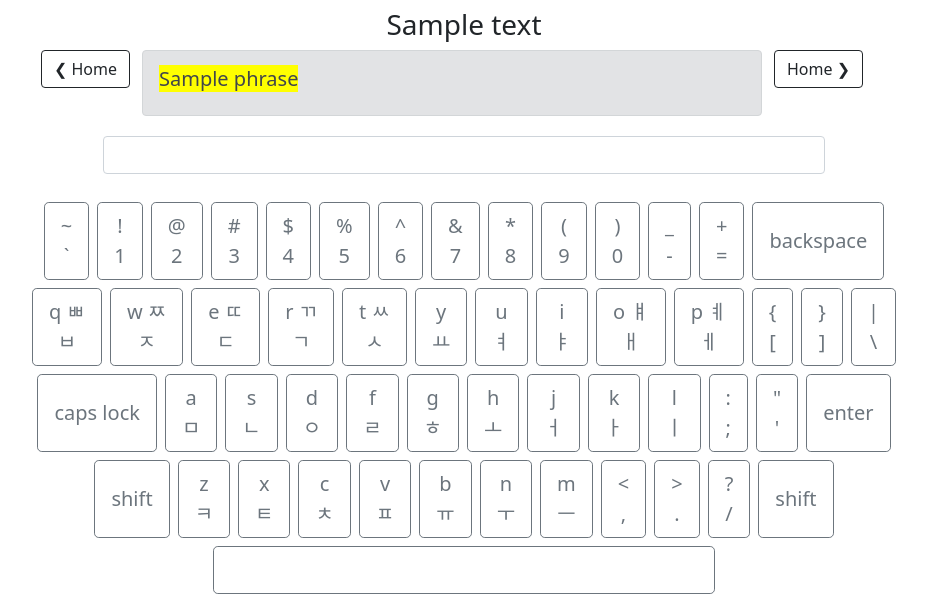
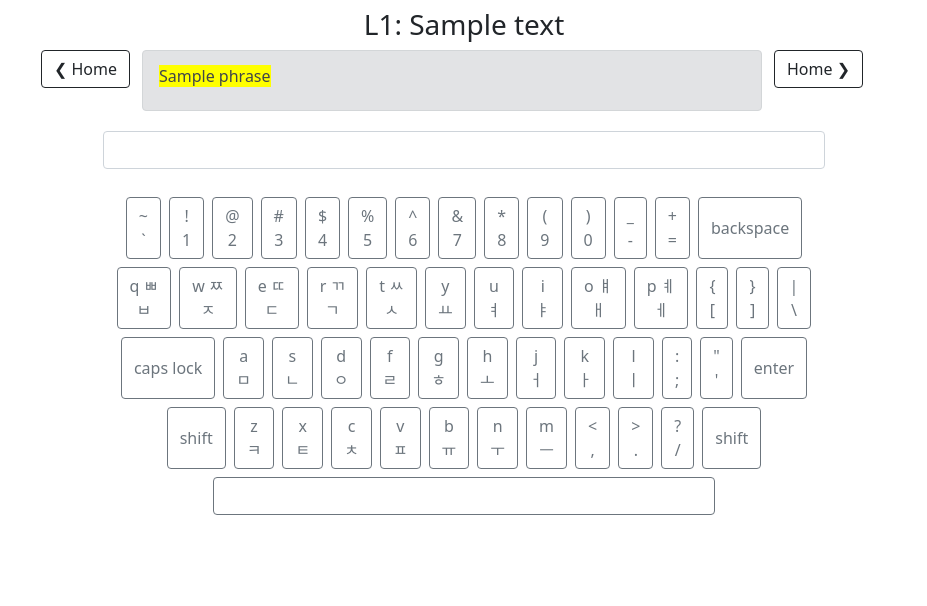
Before and after one commit to kli19/Korean-Typing-Practice, a Flask app: template templates/practice.html in a window 1280 px wide. Shown: the part 56-662 px from the top of the page, without its empty margins (176-1103 px from the left). Run offline with Flask 2, Linux system fonts and the light colour scheme; the template is opened without the code that fills it: most values are stand-ins (such as "Sample title", 1, 10 or a date in 2020); parts of the project's set-up code (start-up, migrations or seed data) failed here and were passed over; some libraries are stand-ins or nearby versions.

Commit message:
font size

```diff
--- a/app.py
+++ b/app.py
@@ -43,6 +43,6 @@ def practice(lesson_num):
             prev = "/practice/" + str(lesson-1) + "." + "2"
             next = "/practice/" + str(lesson) + "." + "2"
     text = db.get_text(lesson, sublesson)
-    html = render_template('practice.html', text=text, prev=prev, next=next)
+    html = render_template('practice.html', lesson_num=lesson_num, text=text, prev=prev, next=next)
     response = make_response(html)
     return response
--- a/templates/base.html
+++ b/templates/base.html
@@ -39,12 +39,12 @@
       <div class="modal-dialog modal-lg">
         <div class="modal-content">
           <div class="modal-header">
-            <h5 class="modal-title" id="intro">Modal title</h5>
+            <h5 class="modal-title" id="intro">Before You Start Typing...</h5>
             <button type="button" class="btn-close" data-bs-dismiss="modal" aria-label="Close"></button>
           </div>
           <div class="modal-body">
             <div class=" mx-auto text-center">
-              <div class="row"> <h5 class="text-center"> Make sure your input source is the 2-set Korean keyboard before you start typing! </h1> </div>
+              <div class="row"> <h5 class="text-center"> Make sure your input source is the 2-set Korean keyboard! </h1> </div>
               <div class="row">
                 <div class="col">
                   <a href="https://support.apple.com/en-mn/guide/korean-input-method/welcome/mac" class="alert-link" target="_blank">macOS</a>
--- a/templates/practice.html
+++ b/templates/practice.html
@@ -20,7 +20,7 @@
 <div class="container-fluid p-1">
   <div class="row p-1 mx">
     <div class="row mx-auto">
-      <div class="col-8 mx-auto"> <h3 class="text-center"> {{text["title_kor"]}} </h3> </div>
+      <div class="col-8 mx-auto"> <h3 class="text-center"> L{{lesson_num}}: {{text["title_kor"]}} </h3> </div>
     </div>
     <div class="row">
     <div class="col-3">
@@ -33,7 +33,7 @@
     <div class="col-6 mx-auto alert alert-secondary">
         {% set count = namespace(value=0) %}
         {% for line in text["text"] %}
-         <p class="h5">
+         <p class="h6">
           {% for phrase in line %}
           {% if count.value == 0 %}
           <span id="{{count.value}}" style="background-color:#FFFF00">{{phrase}}</span>
@@ -67,76 +67,76 @@
   <div id="keyboard">
     <div class="row p-1">
       <div class="d-grid gap-2 d-md-flex justify-content-md-center">
-        <button type="button" class="btn btn-outline-secondary btn-lg" id="Backquote"> ~ <br> ` </button>
-        <button type="button" class="btn btn-outline-secondary btn-lg" id="Digit1"> ! <br> 1 </button>
-        <button type="button" class="btn btn-outline-secondary btn-lg" id="Digit2"> @ <br> 2 </button>
-        <button type="button" class="btn btn-outline-secondary btn-lg" id="Digit3"> # <br> 3 </button>
-        <button type="button" class="btn btn-outline-secondary btn-lg" id="Digit4"> $ <br> 4 </button>
-        <button type="button" class="btn btn-outline-secondary btn-lg" id="Digit5"> % <br> 5 </button>
-        <button type="button" class="btn btn-outline-secondary btn-lg" id="Digit6"> ^ <br> 6 </button>
-        <button type="button" class="btn btn-outline-secondary btn-lg" id="Digit7"> & <br> 7 </button>
-        <button type="button" class="btn btn-outline-secondary btn-lg" id="Digit8"> * <br> 8 </button>
-        <button type="button" class="btn btn-outline-secondary btn-lg" id="Digit9"> ( <br> 9 </button>
-        <button type="button" class="btn btn-outline-secondary btn-lg" id="Digit0"> ) <br> 0 </button>
-        <button type="button" class="btn btn-outline-secondary btn-lg" id="Minus"> _ <br> - </button>
-        <button type="button" class="btn btn-outline-secondary btn-lg" id="Equal"> + <br> = </button>
-        <button type="button" class="btn btn-outline-secondary btn-lg" id="Backspace"> backspace </button>
+        <button type="button" class="btn btn-outline-secondary" id="Backquote"> ~ <br> ` </button>
+        <button type="button" class="btn btn-outline-secondary" id="Digit1"> ! <br> 1 </button>
+        <button type="button" class="btn btn-outline-secondary" id="Digit2"> @ <br> 2 </button>
+        <button type="button" class="btn btn-outline-secondary" id="Digit3"> # <br> 3 </button>
+        <button type="button" class="btn btn-outline-secondary" id="Digit4"> $ <br> 4 </button>
+        <button type="button" class="btn btn-outline-secondary" id="Digit5"> % <br> 5 </button>
+        <button type="button" class="btn btn-outline-secondary" id="Digit6"> ^ <br> 6 </button>
+        <button type="button" class="btn btn-outline-secondary" id="Digit7"> & <br> 7 </button>
+        <button type="button" class="btn btn-outline-secondary" id="Digit8"> * <br> 8 </button>
+        <button type="button" class="btn btn-outline-secondary" id="Digit9"> ( <br> 9 </button>
+        <button type="button" class="btn btn-outline-secondary" id="Digit0"> ) <br> 0 </button>
+        <button type="button" class="btn btn-outline-secondary" id="Minus"> _ <br> - </button>
+        <button type="button" class="btn btn-outline-secondary" id="Equal"> + <br> = </button>
+        <button type="button" class="btn btn-outline-secondary" id="Backspace"> backspace </button>
       </div>
     </div>
     <div class="row p-1">
       <div class="d-grid gap-2 d-md-flex justify-content-md-center">
-        <!-- <button type="button" class="btn btn-outline-secondary btn-lg" id="Tab"> tab </button> -->
-        <button type="button" class="btn btn-outline-secondary btn-lg" id="KeyQ"> q ㅃ <br> ㅂ </button>
-        <button type="button" class="btn btn-outline-secondary btn-lg" id="KeyW"> w ㅉ <br> ㅈ </button>
-        <button type="button" class="btn btn-outline-secondary btn-lg" id="KeyE"> e ㄸ <br> ㄷ </button>
-        <button type="button" class="btn btn-outline-secondary btn-lg" id="KeyR"> r ㄲ <br> ㄱ </button>
-        <button type="button" class="btn btn-outline-secondary btn-lg" id="KeyT"> t ㅆ <br> ㅅ </button>
-        <button type="button" class="btn btn-outline-secondary btn-lg" id="KeyY"> y <br> ㅛ </button>
-        <button type="button" class="btn btn-outline-secondary btn-lg" id="KeyU"> u <br> ㅕ </button>
-        <button type="button" class="btn btn-outline-secondary btn-lg" id="KeyI"> i <br> ㅑ </button>
-        <button type="button" class="btn btn-outline-secondary btn-lg" id="KeyO"> o ㅒ <br> ㅐ </button>
-        <button type="button" class="btn btn-outline-secondary btn-lg" id="KeyP"> p ㅖ <br> ㅔ </button>
-        <button type="button" class="btn btn-outline-secondary btn-lg" id="BracketLeft"> { <br> [ </button>
-        <button type="button" class="btn btn-outline-secondary btn-lg" id="BracketRight"> } <br> ] </button>
-        <button type="button" class="btn btn-outline-secondary btn-lg" id="Backslash"> | <br> \ </button>
+        <!-- <button type="button" class="btn btn-outline-secondary" id="Tab"> tab </button> -->
+        <button type="button" class="btn btn-outline-secondary" id="KeyQ"> q ㅃ <br> ㅂ </button>
+        <button type="button" class="btn btn-outline-secondary" id="KeyW"> w ㅉ <br> ㅈ </button>
+        <button type="button" class="btn btn-outline-secondary" id="KeyE"> e ㄸ <br> ㄷ </button>
+        <button type="button" class="btn btn-outline-secondary" id="KeyR"> r ㄲ <br> ㄱ </button>
+        <button type="button" class="btn btn-outline-secondary" id="KeyT"> t ㅆ <br> ㅅ </button>
+        <button type="button" class="btn btn-outline-secondary" id="KeyY"> y <br> ㅛ </button>
+        <button type="button" class="btn btn-outline-secondary" id="KeyU"> u <br> ㅕ </button>
+        <button type="button" class="btn btn-outline-secondary" id="KeyI"> i <br> ㅑ </button>
+        <button type="button" class="btn btn-outline-secondary" id="KeyO"> o ㅒ <br> ㅐ </button>
+        <button type="button" class="btn btn-outline-secondary" id="KeyP"> p ㅖ <br> ㅔ </button>
+        <button type="button" class="btn btn-outline-secondary" id="BracketLeft"> { <br> [ </button>
+        <button type="button" class="btn btn-outline-secondary" id="BracketRight"> } <br> ] </button>
+        <button type="button" class="btn btn-outline-secondary" id="Backslash"> | <br> \ </button>
       </div>
     </div>
     <div class="row p-1">
       <div class="d-grid gap-2 d-md-flex justify-content-md-center">
-        <button type="button" class="btn btn-outline-secondary btn-lg" id="CapsLock"> caps lock </button>
-        <button type="button" class="btn btn-outline-secondary btn-lg" id="KeyA"> a <br> ㅁ </button>
-        <button type="button" class="btn btn-outline-secondary btn-lg" id="KeyS"> s <br> ㄴ </button>
-        <button type="button" class="btn btn-outline-secondary btn-lg" id="KeyD"> d <br> ㅇ </button>
-        <button type="button" class="btn btn-outline-secondary btn-lg" id="KeyF"> f <br> ㄹ </button>
-        <button type="button" class="btn btn-outline-secondary btn-lg" id="KeyG"> g <br> ㅎ </button>
-        <button type="button" class="btn btn-outline-secondary btn-lg" id="KeyH"> h <br> ㅗ </button>
-        <button type="button" class="btn btn-outline-secondary btn-lg" id="KeyJ"> j <br> ㅓ </button>
-        <button type="button" class="btn btn-outline-secondary btn-lg" id="KeyK"> k <br> ㅏ </button>
-        <button type="button" class="btn btn-outline-secondary btn-lg" id="KeyL"> l <br> ㅣ </button>
-        <button type="button" class="btn btn-outline-secondary btn-lg" id="Semicolon"> : <br> ; </button>
-        <button type="button" class="btn btn-outline-secondary btn-lg" id="Quote"> " <br> ' </button>
-        <button type="button" class="btn btn-outline-secondary btn-lg" id="Enter"> enter </button>
+        <button type="button" class="btn btn-outline-secondary" id="CapsLock"> caps lock </button>
+        <button type="button" class="btn btn-outline-secondary" id="KeyA"> a <br> ㅁ </button>
+        <button type="button" class="btn btn-outline-secondary" id="KeyS"> s <br> ㄴ </button>
+        <button type="button" class="btn btn-outline-secondary" id="KeyD"> d <br> ㅇ </button>
+        <button type="button" class="btn btn-outline-secondary" id="KeyF"> f <br> ㄹ </button>
+        <button type="button" class="btn btn-outline-secondary" id="KeyG"> g <br> ㅎ </button>
+        <button type="button" class="btn btn-outline-secondary" id="KeyH"> h <br> ㅗ </button>
+        <button type="button" class="btn btn-outline-secondary" id="KeyJ"> j <br> ㅓ </button>
+        <button type="button" class="btn btn-outline-secondary" id="KeyK"> k <br> ㅏ </button>
+        <button type="button" class="btn btn-outline-secondary" id="KeyL"> l <br> ㅣ </button>
+        <button type="button" class="btn btn-outline-secondary" id="Semicolon"> : <br> ; </button>
+        <button type="button" class="btn btn-outline-secondary" id="Quote"> " <br> ' </button>
+        <button type="button" class="btn btn-outline-secondary" id="Enter"> enter </button>
       </div>
     </div>
     <div class="row p-1">
       <div class="d-grid gap-2 d-md-flex justify-content-md-center">
-        <button type="button" class="btn btn-outline-secondary btn-lg" id="ShiftLeft"> shift </button>
-        <button type="button" class="btn btn-outline-secondary btn-lg" id="KeyZ"> z <br> ㅋ </button>
-        <button type="button" class="btn btn-outline-secondary btn-lg" id="KeyX"> x <br> ㅌ </button>
-        <button type="button" class="btn btn-outline-secondary btn-lg" id="KeyC"> c <br> ㅊ </button>
-        <button type="button" class="btn btn-outline-secondary btn-lg" id="KeyV"> v <br> ㅍ </button>
-        <button type="button" class="btn btn-outline-secondary btn-lg" id="KeyB"> b <br> ㅠ </button>
-        <button type="button" class="btn btn-outline-secondary btn-lg" id="KeyN"> n <br> ㅜ </button>
-        <button type="button" class="btn btn-outline-secondary btn-lg" id="KeyM"> m <br> ㅡ </button>
-        <button type="button" class="btn btn-outline-secondary btn-lg" id="Comma"> < <br> , </button>
-        <button type="button" class="btn btn-outline-secondary btn-lg" id="Period"> > <br> . </button>
-        <button type="button" class="btn btn-outline-secondary btn-lg" id="Slash"> ? <br> / </button>
-        <button type="button" class="btn btn-outline-secondary btn-lg" id="ShiftRight"> shift </button>
+        <button type="button" class="btn btn-outline-secondary" id="ShiftLeft"> shift </button>
+        <button type="button" class="btn btn-outline-secondary" id="KeyZ"> z <br> ㅋ </button>
+        <button type="button" class="btn btn-outline-secondary" id="KeyX"> x <br> ㅌ </button>
+        <button type="button" class="btn btn-outline-secondary" id="KeyC"> c <br> ㅊ </button>
+        <button type="button" class="btn btn-outline-secondary" id="KeyV"> v <br> ㅍ </button>
+        <button type="button" class="btn btn-outline-secondary" id="KeyB"> b <br> ㅠ </button>
+        <button type="button" class="btn btn-outline-secondary" id="KeyN"> n <br> ㅜ </button>
+        <button type="button" class="btn btn-outline-secondary" id="KeyM"> m <br> ㅡ </button>
+        <button type="button" class="btn btn-outline-secondary" id="Comma"> < <br> , </button>
+        <button type="button" class="btn btn-outline-secondary" id="Period"> > <br> . </button>
+        <button type="button" class="btn btn-outline-secondary" id="Slash"> ? <br> / </button>
+        <button type="button" class="btn btn-outline-secondary" id="ShiftRight"> shift </button>
       </div>
     </div>
     <div class="row p-1">
         <div class="d-grid gap-2 col-5 mx-auto">
-          <button class="btn btn-outline-secondary btn-lg" type="button" id="Space"> &nbsp </button>
+          <button class="btn btn-outline-secondary" type="button" id="Space"> &nbsp </button>
       </div>
     </div>
     </div>
@@ -180,13 +180,13 @@
    "Backquote", "Minus", "Equal", "Backspace", "BracketLeft", "BracketRight", "Backslash", "CapsLock", "Semicolon", "Quote", "Enter", "ShiftLeft", "Comma", "Period", "Slash", "ShiftRight", "Space"];
    let highlight = function (event) {
      if (!event.metaKey && !event.ctrlKey && keys.includes(event.code)) {
-       document.getElementById(event.code).className = "btn btn-secondary btn-lg";
+       document.getElementById(event.code).className = "btn btn-secondary";
     }
    }
 
    let unhighlight = function (event) {
      if (!event.metaKey && !event.ctrlKey && keys.includes(event.code)) {
-       document.getElementById(event.code).className = "btn btn-outline-secondary btn-lg";
+       document.getElementById(event.code).className = "btn btn-outline-secondary";
      }
    }
 
```
